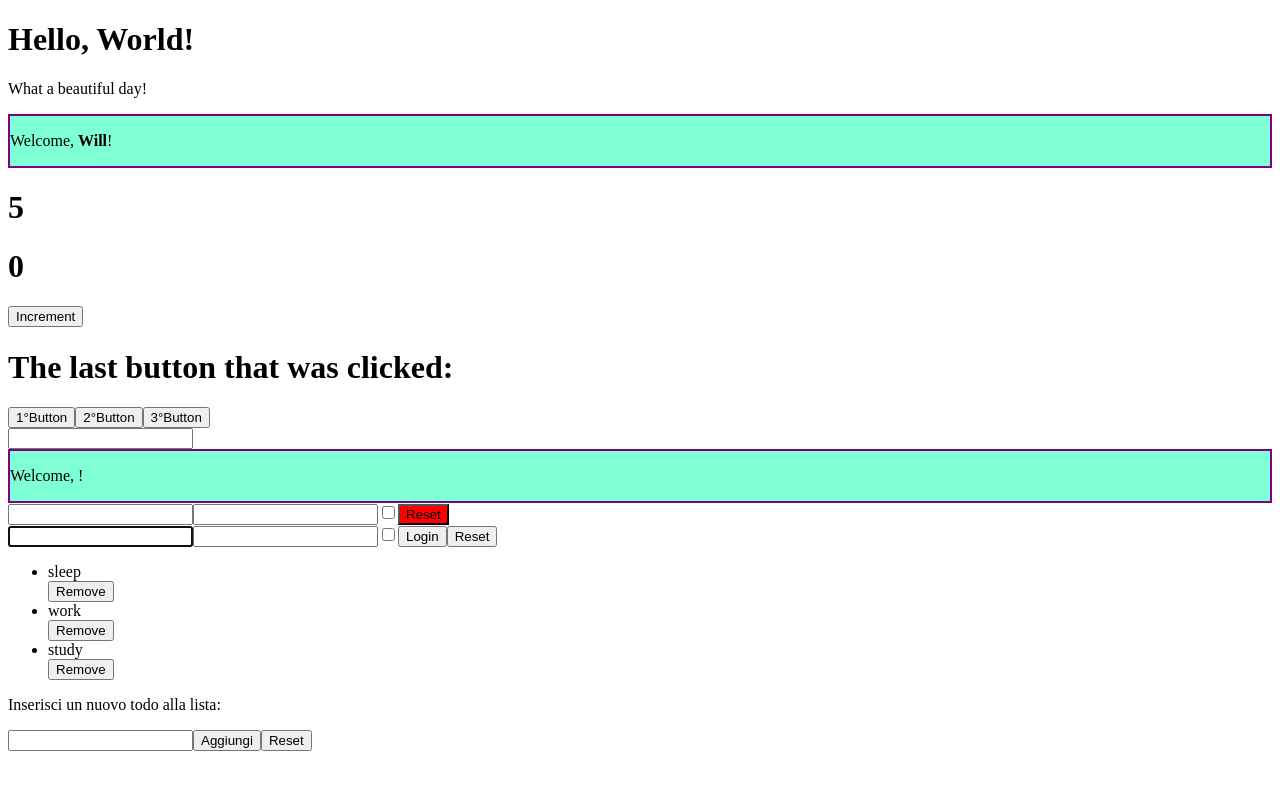
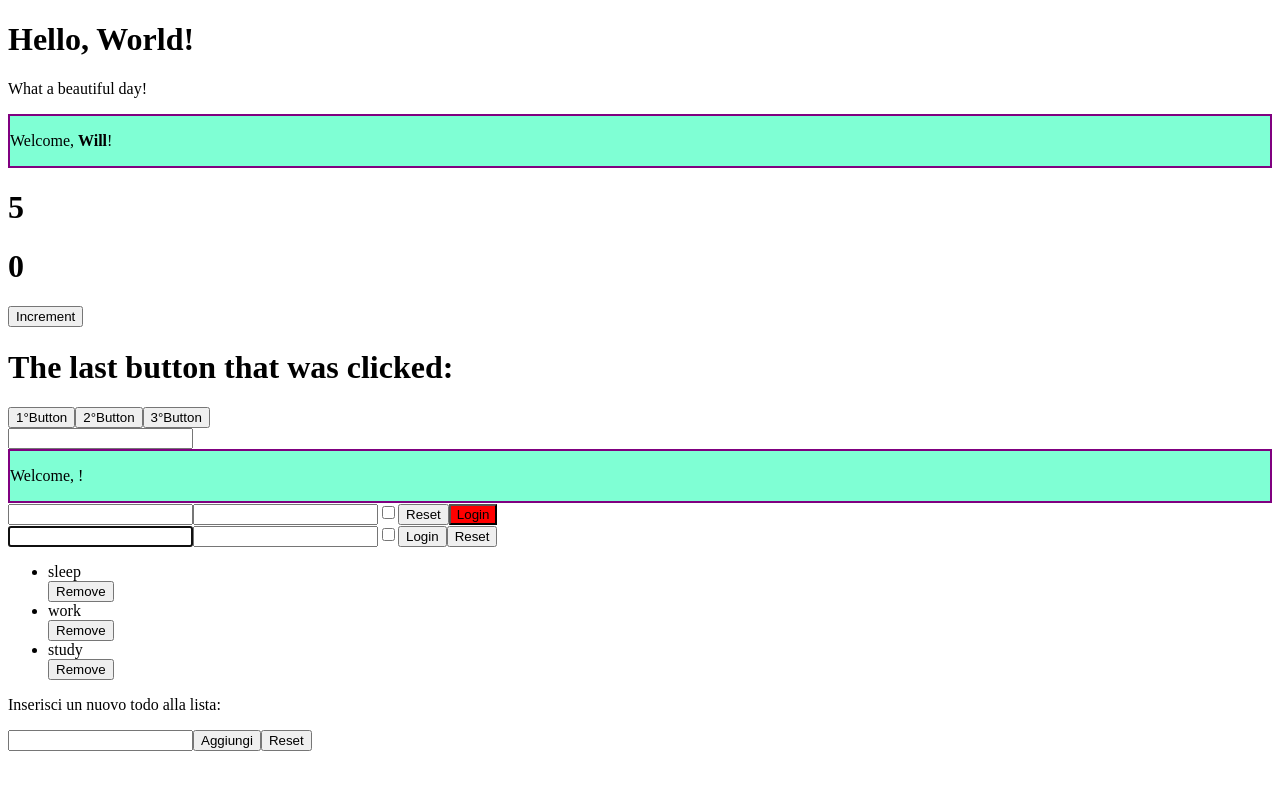
Before and after one commit to angiee05/react-exercises, a React (Create React App) app: page / in a window 1280 px wide. Shown: the top 790 px of the page. Built offline with nearby package versions, Linux system fonts and the light colour scheme.

Commit message:
styling 3

```diff
--- a/src/Login.js
+++ b/src/Login.js
@@ -36,7 +36,8 @@ export class Login extends React.Component {
                 <input onChange={this.handleLogin} name="username" value={this.state.username}></input>
                 <input onChange={this.handleLogin} name="password" type="password" value={this.state.password}></input>
                 <input onChange={this.handleLogin} name="remember" type="checkbox" checked={this.state.remember}></input>
-                <button style={LoginStyle} onClick={this.handleReset}>Reset</button>
+                <button onClick={this.handleReset}>Reset</button>
+                <button style={LoginStyle}>Login</button>
             </div>
         )
     }
```
